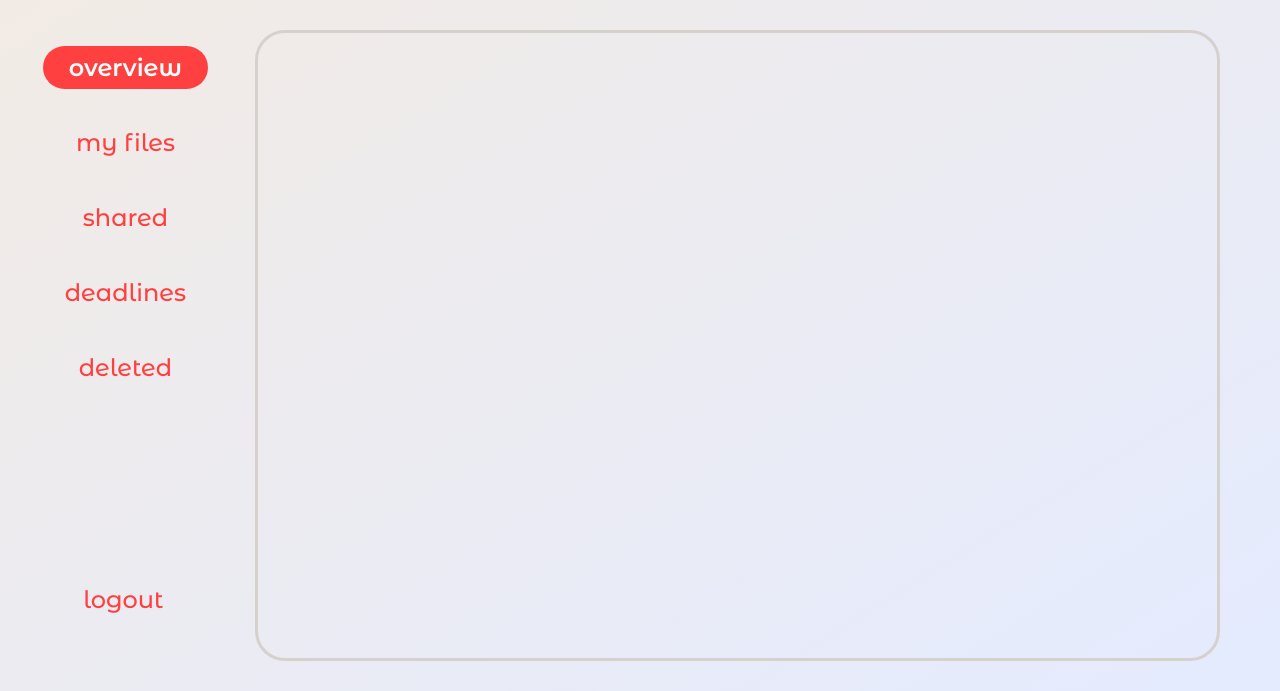
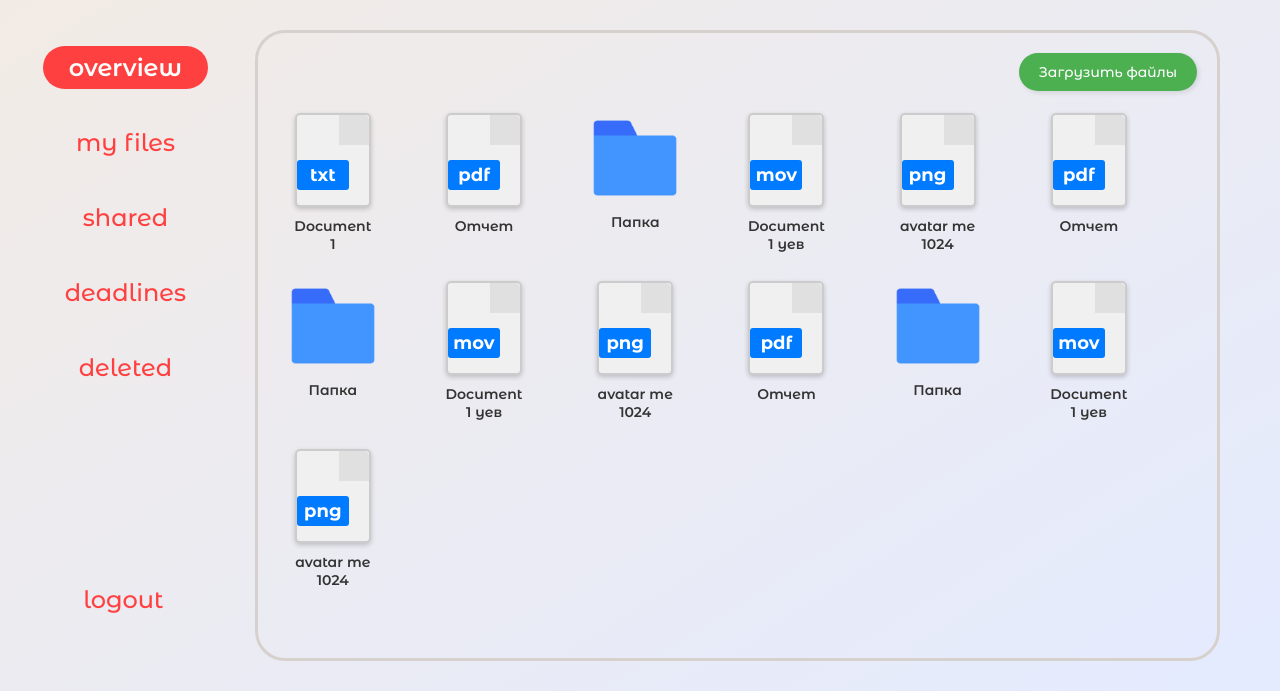
Before and after one commit to STUDCODE-team/GroupDisk, a Flask app: page /home in a window 1280 px wide. Shown: the part 109-800 px from the top of the page. Run offline with Flask 3, Linux system fonts and the light colour scheme; the visitor is signed in with stand-in values (Sample User, id 1).

Commit message:
add hardcoded files

```diff
--- a/static/home.css
+++ b/static/home.css
@@ -128,16 +127,7 @@ body {
 	margin: auto 0 40px 22px;
 }
 
-
-.workarea{
-	border: 3px solid #D7D1CE;
-	margin: 30px 60px 30px 30px;
-	border-radius: 30px;
-	position: relative;
-	width: 100%;
-	height: auto;
-	/* background-color: #f9eeee; */
-}
+/* DROP AREA */
 
 .drop-section {
     position: absolute; /* Установите абсолютное позиционирование */
@@ -171,3 +161,119 @@ body {
     opacity: 1; /* Делаем видимым при добавлении класса */
     pointer-events: auto; /* Включаем взаимодействие с мышью */
 }
+
+/* РАБОЧАЯ ОБЛАСТЬ */
+
+.workarea{
+	border: 3px solid #D7D1CE;
+	margin: 30px 60px 30px 30px;
+	border-radius: 30px;
+	position: relative;
+	width: 100%;
+	height: auto;
+	/* background-color: #f9eeee; */
+    display: flex;
+    flex-direction: column;
+}
+
+.upload-button {
+    position: absolute;
+    top: 20px;
+    right: 20px;
+    padding: 10px 20px;
+    background-color: #4CAF50;
+    color: white;
+    border: none;
+    border-radius: 40px;
+    cursor: pointer;
+    box-shadow: 2px 2px 5px rgba(0, 0, 0, 0.1);
+	font-family: Montserrat Alternates, -apple-system, Roboto, Helvetica, sans-serif;
+	font-weight: 500;
+	font-size: 14px;
+}
+
+.upload-button:hover {
+    background-color: #45a049;
+}
+
+.documents {
+    display: grid;
+    grid-template-columns: repeat(auto-fill, minmax(130px, 1fr));
+    grid-auto-rows: 160px;
+    gap: 8px;
+    margin: 80px 30px 0px 30px;
+    height: 100%;
+}
+
+.file-object {
+    display: flex; /* Делает контейнер flex-контейнером */
+    flex-direction: column;
+    align-items: center; /* Центрирует элементы по вертикали (если нужно) */
+    width: 90px; /* Укажите ширину родительского элемента */
+    height: 160px; /* Автоматическая высота */
+}
+
+
+.folder-icon {
+    width: 90px; /* Укажите ширину иконки */
+    height: auto; /* Автоматическая высота */
+    top: 10px; /* Положение сверху */
+    left: 10px; /* Положение слева */
+}
+
+
+.file-icon {
+    width: fit-content;
+    height: 90px;
+    background-color: #f0f0f0;
+    border: 2px solid #ccc;
+    border-radius: 5px;
+    position: relative;
+    box-shadow: 0 2px 5px rgba(0, 0, 0, 0.2);
+    overflow: hidden;
+    /* padding: 10px; */
+    padding: 0 10px;
+}
+
+.file-corner {
+    width: 30px;
+    height: 30px;
+    background-color: #e0e0e0;
+    position: absolute;
+    top: 0;
+    right: 0;
+    border-top-right-radius: 5px;
+    transform-origin: top right;
+}
+
+.file-extension {
+    background-color: #007bff;
+    color: white;
+    padding: 4px 0px;
+    border-radius: 3px;
+    display: inline-block;
+    position: relative;
+    top: 45px;
+    right: 10px;
+    z-index: 1;
+    font-family: Montserrat Alternates, -apple-system, Roboto, Helvetica, sans-serif;
+    font-weight: 700;
+    font-size: 18px;
+    width: 52px;
+    text-align: center;
+}
+
+.file-name {
+    width: 80px; /* Ширина элемента */
+    overflow: hidden; /* Скрывает переполнение */
+    display: -webkit-box; /* Использует flexbox для отображения */
+    -webkit-box-orient: vertical; /* Устанавливает направление на вертикальное */
+    -webkit-line-clamp: 2; /* Ограничивает количество строк до 2 */
+    word-wrap: break-word; /* Переносит слова, если они слишком длинные */
+    font-family: Montserrat Alternates, -apple-system, Roboto, Helvetica, sans-serif;
+    font-weight: 600;
+    font-size: 14px;
+    color: #333;
+    margin-top: 10px;
+    text-align: center;
+}
--- a/static/home.js
+++ b/static/home.js
@@ -2,7 +2,101 @@
 const navItems = document.querySelectorAll('.nav-item');
 const dropArea = document.querySelector('.drop-section')
 
+const fileSelector = document.querySelector('.upload-button')
+const fileSelectorInput = document.getElementById('fileSelectorInput');
+
+const documentsArea = document.querySelector('.documents');
+
+
 let isDragging = false; // Флаг для отслеживания состояния перетаскивания
+
+document.addEventListener('DOMContentLoaded', () => {
+    init()
+})
+
+function init() {
+
+
+    files = [
+        {
+            name: 'Document1',
+            ext: "txt"
+        },
+        {
+            name: 'Отчет',
+            ext: "pdf"
+        },
+        {
+            name: 'Папка',
+            ext: "..."
+        },
+        {
+            name: 'Document1 уев',
+            ext: "mov"
+        },
+        {
+            name: 'avatar me 1024',
+            ext: "png"
+        },
+        {
+            name: 'Отчет',
+            ext: "pdf"
+        },
+        {
+            name: 'Папка',
+            ext: "..."
+        },
+        {
+            name: 'Document1 уев',
+            ext: "mov"
+        },
+        {
+            name: 'avatar me 1024',
+            ext: "png"
+        },
+        {
+            name: 'Отчет',
+            ext: "pdf"
+        },
+        {
+            name: 'Папка',
+            ext: "..."
+        },
+        {
+            name: 'Document1 уев',
+            ext: "mov"
+        },
+        {
+            name: 'avatar me 1024',
+            ext: "png"
+        }
+    ]
+
+    for (let file of files) {
+        if (file.ext !== "...") {
+            documentsArea.insertAdjacentHTML('beforeend', `
+                <div class="file-object">
+                    <div class="file-icon">
+                        <div class="file-corner"></div>
+                        <div class="file-extension">${file.ext}</div>
+                    </div>
+                    <div class="file-name">${file.name}</div> <!-- Переместили название файла сюда -->
+                </div>
+
+            `);
+        } else {
+            documentsArea.insertAdjacentHTML('beforeend', `
+                <div class="file-object">
+                <img src="../static/folder.png" alt="Folder Icon" class="folder-icon">
+                <div class="file-name">${file.name}</div>
+                </div>
+
+            `);
+        }
+
+    }
+}
+
 
 
 // Добавляем событие клика на каждый пункт меню
@@ -47,9 +141,19 @@ dropArea.addEventListener('dragleave', (event) => {
 dropArea.addEventListener('drop', async (event) => {
     event.preventDefault();
     dropArea.classList.remove('drag-over');
-    isDragging = false; // Сбрасываем флаг
+    isDragging = false;
 
-    const files = event.dataTransfer.files;
+    uploadFiles(event.dataTransfer.files);
+});
+
+
+fileSelector.onclick = () => fileSelectorInput.click()
+fileSelectorInput.onchange = () => {
+    uploadFiles(fileSelectorInput.files)
+}
+
+
+function uploadFiles(files) {
     const formData = new FormData();
 
     for (let i = 0; i < files.length; i++) {
@@ -62,94 +166,4 @@ dropArea.addEventListener('drop', async (event) => {
         body: formData
     }).then(response => response.text())
       .then(data => console.log(data));
-
-});
-
-
-
-// upload files with browse button
-// fileSelector.onclick = () => fileSelectorInput.click()
-// fileSelectorInput.onchange = () => {
-//     [...fileSelectorInput.files].forEach((file) => {
-//         if(typeValidation(file.type)){
-//             uploadFile(file)
-//         }
-//     })
-// }
-
-// // when file is over the drag area
-// dropArea.ondragover = (e) => {
-//     e.preventDefault();
-//     [...e.dataTransfer.items].forEach((item) => {
-//         if(typeValidation(item.type)){
-//             dropArea.classList.add('drag-over-effect')
-//         }
-//     })
-// }
-// // when file leave the drag area
-// dropArea.ondragleave = () => {
-//     dropArea.classList.remove('drag-over-effect')
-// }
-// // when file drop on the drag area
-// dropArea.ondrop = (e) => {
-//     e.preventDefault();
-//     dropArea.classList.remove('drag-over-effect')
-//     if(e.dataTransfer.items){
-//         [...e.dataTransfer.items].forEach((item) => {
-//             if(item.kind === 'file'){
-//                 const file = item.getAsFile();
-//                 if(typeValidation(file.type)){
-//                     uploadFile(file)
-//                 }
-//             }
-//         })
-//     }else{
-//         [...e.dataTransfer.files].forEach((file) => {
-//             if(typeValidation(file.type)){
-//                 uploadFile(file)
-//             }
-//         })
-//     }
-// }
-
-
-// // check the file type
-// function typeValidation(type){
-//     var splitType = type.split('/')[0]
-//     if( type == 'application/pdf' ||
-//         splitType == 'image' ||
-//         splitType == 'video')
-//     {
-//         return true
-//     }
-// }
-
-// // upload file function
-// function uploadFile(file){
-//     listSection.style.display = 'block'
-//     var li = document.createElement('li')
-//     li.classList.add('in-prog')
-//     listContainer.prepend(li)
-//     var http = new XMLHttpRequest()
-//     var data = new FormData()
-//     data.append('file', file)
-//     http.onload = () => {
-//         li.classList.add('complete')
-//         li.classList.remove('in-prog')
-//     }
-//     http.upload.onprogress = (e) => {
-//         var percent_complete = (e.loaded / e.total)*100
-//         li.querySelectorAll('span')[0].innerHTML = Math.round(percent_complete) + '%'
-//         li.querySelectorAll('span')[1].style.width = percent_complete + '%'
-//     }
-//     http.open('POST', 'sender.php', true)
-//     http.send(data)
-//     li.querySelector('.cross').onclick = () => http.abort()
-//     http.onabort = () => li.remove()
-//     console.log("XXX")
-// }
-// // find icon for file
-// function iconSelector(type){
-//     var splitType = (type.split('/')[0] == 'application') ? type.split('/')[1] : type.split('/')[0];
-//     return splitType + '.png'
-// }
+}
--- a/templates/home.html
+++ b/templates/home.html
@@ -38,6 +38,10 @@
                 </div>
             </div>
         <div class="workarea">
+            <button class="upload-button">Загрузить файлы</button>
+            <div class="documents">
+                <input type="file" id="fileSelectorInput" style="display: none;" multiple>
+            </div>
         </div>
     </div>
 
```
Also changed, not shown: other parts of static/home.css (+22 -23 lines), api/auth_routes.py (+5 -5 lines), static/folder.png (added).
